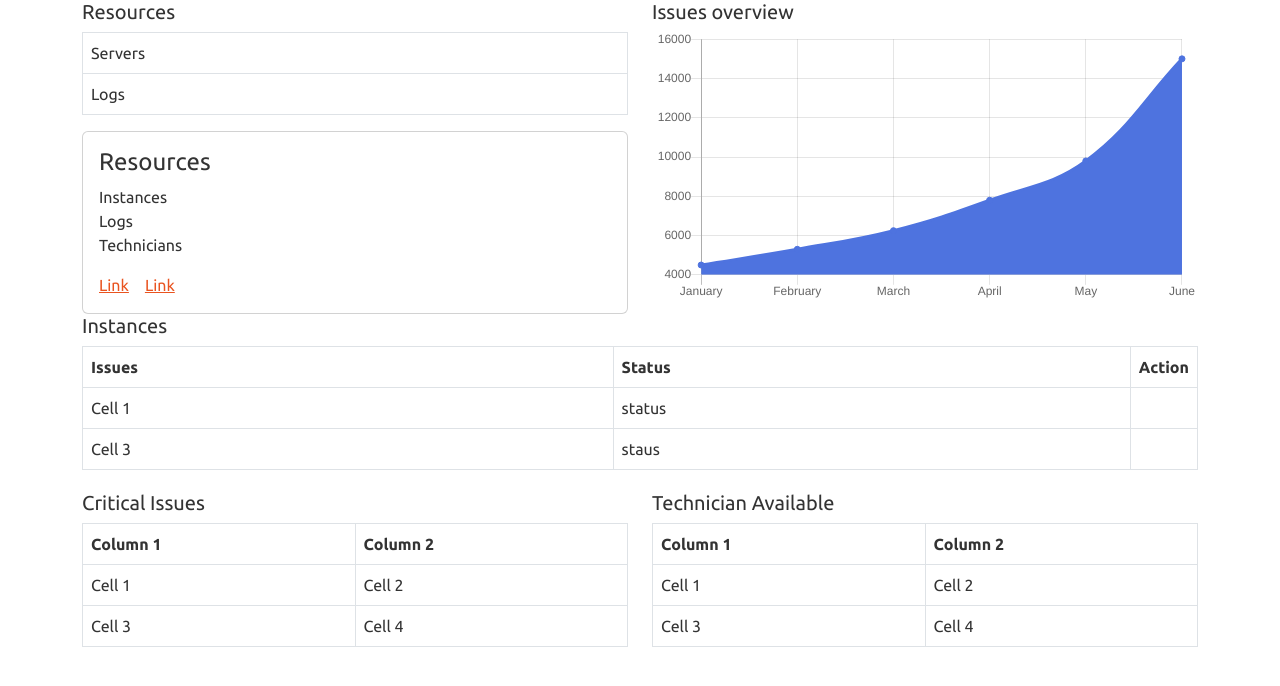
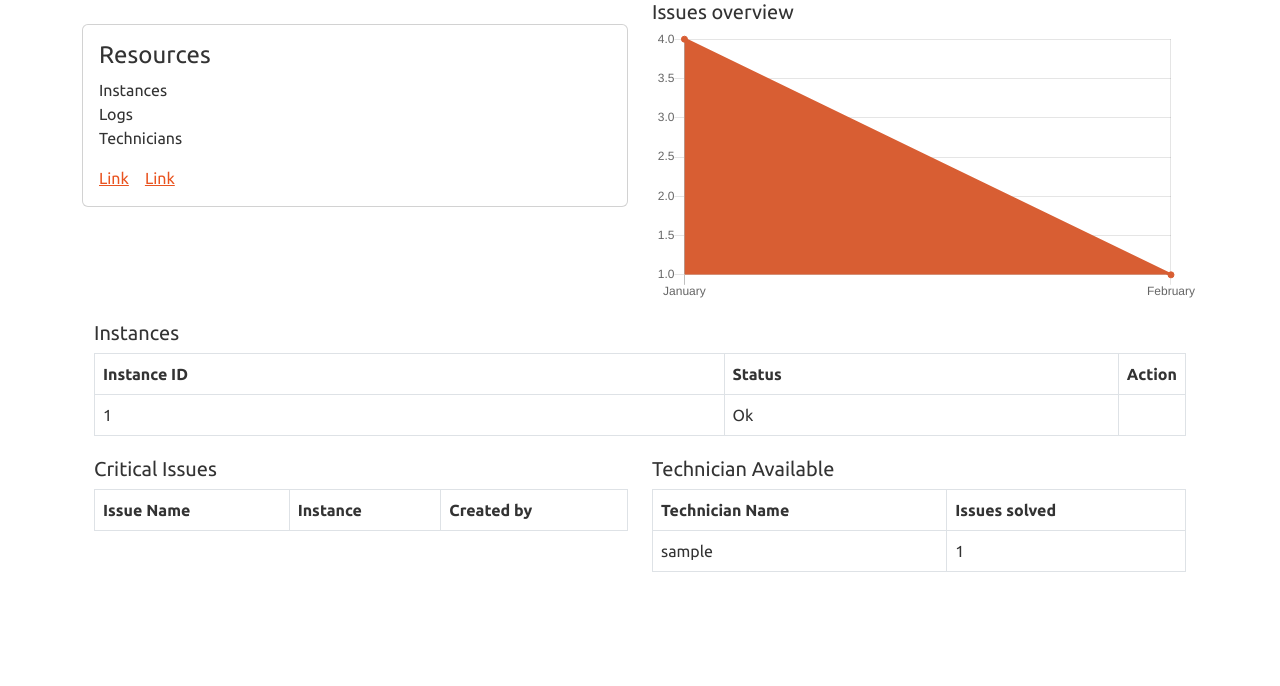
Before and after one commit to Hariharan-Sathiyamoorthy/servertrace, a Django app: page /server/dashboard/ in a window 1280 px wide. Shown: the part 74-760 px from the top of the page. Run offline with Django 5.2, Linux system fonts and the light colour scheme; tables that the repository leaves empty hold one stand-in row (values such as "Sample post"); data that the repository does not hold is empty; some libraries are stand-ins or nearby versions.

Commit message:
dashboard page completed

```diff
--- a/core/templates/Dashboard/Dashboard.html
+++ b/core/templates/Dashboard/Dashboard.html
@@ -5,7 +5,7 @@
     <div class="container">
         <div class="row">
             <div class="col-md-6">
-                <h5>Resources</h5>
+                <!-- <h5>Resources</h5>
                 <div class="table-responsive">
                     <table class="table table-bordered">
                         <thead>
@@ -20,8 +20,8 @@
                             </tr>
                         </tbody>
                     </table>
-                </div>
-                <div class="card">
+                </div> -->
+                <div class="card mt-4">
                     <div class="card-body">
                         <h4 class="card-title">Resources</h4>
                         <ul class="list-unstyled text-start focus-ring">
@@ -35,32 +35,33 @@
             <div class="col-md-6">
                 <h5>Issues overview</h5>
                 <header></header>
-                <div><canvas data-bss-chart="{&quot;type&quot;:&quot;line&quot;,&quot;data&quot;:{&quot;labels&quot;:[&quot;January&quot;,&quot;February&quot;,&quot;March&quot;,&quot;April&quot;,&quot;May&quot;,&quot;June&quot;],&quot;datasets&quot;:[{&quot;label&quot;:&quot;Revenue&quot;,&quot;backgroundColor&quot;:&quot;#4e73df&quot;,&quot;borderColor&quot;:&quot;#4e73df&quot;,&quot;data&quot;:[&quot;4500&quot;,&quot;5300&quot;,&quot;6250&quot;,&quot;7800&quot;,&quot;9800&quot;,&quot;15000&quot;],&quot;fill&quot;:true}]},&quot;options&quot;:{&quot;maintainAspectRatio&quot;:true,&quot;legend&quot;:{&quot;display&quot;:false,&quot;labels&quot;:{&quot;fontStyle&quot;:&quot;normal&quot;}},&quot;title&quot;:{&quot;fontStyle&quot;:&quot;bold&quot;},&quot;scales&quot;:{&quot;xAxes&quot;:[{&quot;ticks&quot;:{&quot;fontStyle&quot;:&quot;normal&quot;}}],&quot;yAxes&quot;:[{&quot;ticks&quot;:{&quot;fontStyle&quot;:&quot;normal&quot;}}]}}}"></canvas></div>
-            </div>
+
+
+                <div><canvas data-bss-chart='{"type":"line","data":{"labels":{{ labels_json|safe }},"datasets":[{"label":"Issues","backgroundColor":"#d85e33","borderColor":"#d85e33","data":{{ data_json|safe }},"fill":true}]},"options":{"maintainAspectRatio":true,"legend":{"display":false,"labels":{"fontStyle":"normal"}},"title":{"fontStyle":"bold"},"scales":{"xAxes":[{"ticks":{"fontStyle":"normal"}}],"yAxes":[{"ticks":{"fontStyle":"normal"}}]}}}'>
+                </canvas></div>
+
+
         </div>
     </div>
-    <div class="container">
+    <div class="container mt-3">
         <h5>Instances</h5>
         <div class="table-responsive" style="margin-bottom: 5px;">
             <table class="table table-bordered">
                 <thead>
                     <tr>
-                        <th>Issues&nbsp;</th>
+                        <th>Instance ID&nbsp;</th>
                         <th>Status</th>
                         <th style="width: 50px;">Action</th>
                     </tr>
                 </thead>
                 <tbody>
+                    {% for server in servers %}
                     <tr>
-                        <td>Cell 1</td>
-                        <td>status</td>
+                        <td>{{ server.instance_id }}</td>
+                        <td>Ok</td>
                         <td class="text-center"><i class="far fa-trash-alt text-danger"></i></td>
                     </tr>
-                    <tr>
-                        <td>Cell 3</td>
-                        <td>staus</td>
-                        <td class="text-center"><i class="far fa-trash-alt text-danger" style="border-color: rgb(217,9,9);--bs-danger: #dc3545;--bs-danger-rgb: 220,53,69;"></i></td>
-                    </tr>
+                    {% endfor %}
                 </tbody>
             </table>
         </div>
@@ -73,19 +74,20 @@
                     <table class="table table-bordered">
                         <thead>
                             <tr>
-                                <th>Column 1</th>
-                                <th>Column 2</th>
+                                <th>Issue Name</th>
+                                <th>Instance</th>
+                                <th>Created by</th>
                             </tr>
                         </thead>
                         <tbody>
+                            {% for log in logs %}
                             <tr>
-                                <td>Cell 1</td>
-                                <td>Cell 2</td>
+                                <td>{{log.log}}</td>
+                                <td>{{log.server}}</td>
+                                <td>{{log.created_by}}</td>
                             </tr>
-                            <tr>
-                                <td>Cell 3</td>
-                                <td>Cell 4</td>
-                            </tr>
+                            {% endfor %}
+
                         </tbody>
                     </table>
                 </div>
@@ -96,19 +98,17 @@
                     <table class="table table-bordered">
                         <thead>
                             <tr>
-                                <th>Column 1</th>
-                                <th>Column 2</th>
+                                <th>Technician Name</th>
+                                <th>Issues solved</th>
                             </tr>
                         </thead>
                         <tbody>
+                            {% for technician in technicians %}
                             <tr>
-                                <td>Cell 1</td>
-                                <td>Cell 2</td>
+                                <td>{{technician.name}}</td>
+                                <td>{{technician.issues_resolved}}</td>
                             </tr>
-                            <tr>
-                                <td>Cell 3</td>
-                                <td>Cell 4</td>
-                            </tr>
+                            {% endfor %}
                         </tbody>
                     </table>
                 </div>
--- a/core/views.py
+++ b/core/views.py
@@ -1,8 +1,39 @@
 from django.shortcuts import render
+from .models import Server,Technician,Log
+from django.db.models.functions import TruncMonth
+from django.db.models import Count
+from django.core.serializers.json import DjangoJSONEncoder
+import json
+
+
 
 # Create your views here.
 # from django.http import HttpResponse
 
 def getDashBoard(request):
 
-    return render(request,'Dashboard/Dashboard.html')
+    # get total number of servers
+    servers = Server.objects.all()
+    # get total number of technicians
+    technicians = Technician.objects.all()
+    # get total number of logs
+    logs = Log.objects.filter(priority="High")
+    # send data to the template
+    logs_per_month = Log.objects.annotate(month=TruncMonth('created_at')).values('month').annotate(count=Count('id')).values('month', 'count')
+    # create a two list  one with the month and the other with the count
+    labels = ["January","February"]+[log['month'].strftime('%B') for log in logs_per_month]
+    data = ["4","1"]+[log['count'] for log in logs_per_month]
+
+    # convert the arrays to JSON
+    labels_json = json.dumps(labels, cls=DjangoJSONEncoder)
+    data_json = json.dumps(data, cls=DjangoJSONEncoder)
+    # print(months,counts)
+    context = {
+        'servers': servers,
+        'technicians': technicians,
+        'logs': logs,
+        'labels_json': labels_json,
+        'data_json': data_json,
+    }
+    # print(context)
+    return render(request,'Dashboard/Dashboard.html',context)
```
